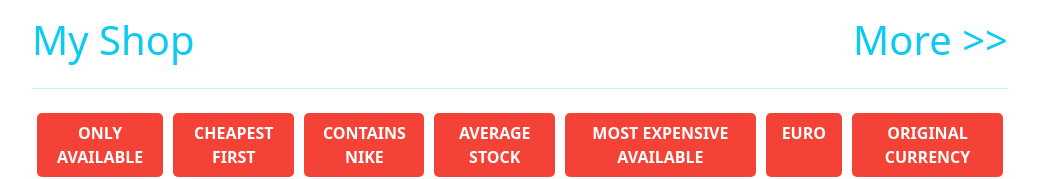
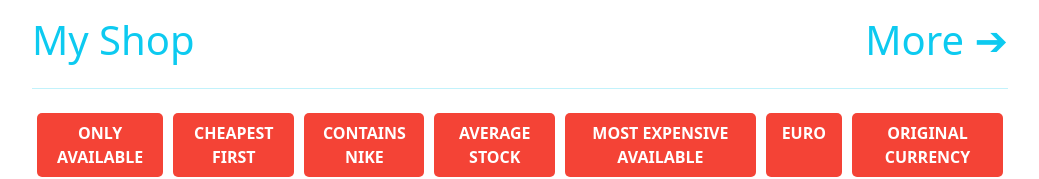
Before and after one commit to hajmaedina/wendy-webshop-project, a React (Create React App) app in the folder wendy-webshop/: page /webshop in a window 1280 px wide. Shown: the top 179 px of the page, without its empty margins (120-1159 px from the left). Built offline with nearby package versions, Linux system fonts and the light colour scheme; no server answers; the database is empty.

Commit message:
add final version

```diff
--- a/wendy-webshop/src/App.js
+++ b/wendy-webshop/src/App.js
@@ -80,7 +80,7 @@ function App() {
         <header className="d-flex justify-content-between mt-3">
           <NavLink to="/webshop" style={{ textDecoration: 'none' }}>
             <h1 className="link-info" onClick={setShopStatus}>My Shop</h1></NavLink>
-          <Link to="/more-filters" style={{ textDecoration: 'none' }}><h1 className="link-info" onClick={setMoreStatus}>More >></h1></Link>
+          <Link to="/more-filters" style={{ textDecoration: 'none' }}><h1 className="link-info" onClick={setMoreStatus}>More ➔</h1></Link>
         </header>
         <hr className="text-info" />
         {moreVisible ? <NavBar links={typeLinks} /> : <NavBar links={links} />}
--- a/wendy-webshop/src/App.scss
+++ b/wendy-webshop/src/App.scss
@@ -66,10 +66,6 @@ input[type='range']:focus {
   outline: none !important;
 }
 
-.huf::after {
-  text-align: center;
-}
-
 table th {
   background-color: #0fcaf0;
   text-align: center;
--- a/wendy-webshop/src/components/Table.js
+++ b/wendy-webshop/src/components/Table.js
@@ -57,7 +57,6 @@ function Table({ products, currency }) {
                     type={product.type}
                     description={product.description}
                     price={countPrice(product.price)}
-                    // price={product.price}
                     quantityOfStock={product.quantityOfStock}
                   />
                   <td>
--- a/wendy-webshop/src/components/TableItem.js
+++ b/wendy-webshop/src/components/TableItem.js
@@ -4,7 +4,7 @@ const TableItem = ({name, type, description, price, quantityOfStock}) => {
         <td>{name}</td>
         <td>{type}</td>
         <td>{description}</td>
-        <td className="huf">{price}</td>
+        <td>{price}</td>
         <td>{quantityOfStock}</td>
      </>
     )
```
